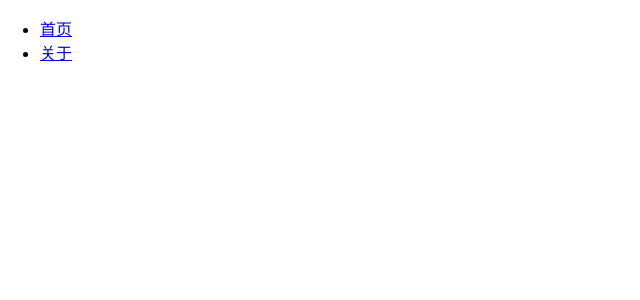
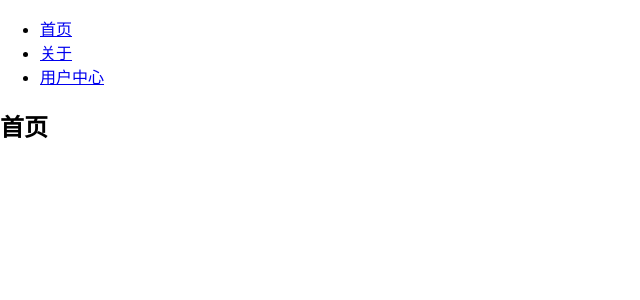
Before and after one commit to liwei511/react_practice, a React (Create React App) app: page / in a window 1280 px wide. Shown: the top 300 px of the page, without its empty margins (0-640 px from the left). Built offline with nearby package versions, Linux system fonts and the light colour scheme.

Commit message:
Router-Suspense-（Dom&Switch)

```diff
--- a/src/App.js
+++ b/src/App.js
@@ -1,28 +1,39 @@
 import './App.css';
-import React, {lazy, Component, Suspense} from 'react';
-import {BrowserRouter as Router, Link, Route, Switch } from 'react-router-dom';
+import React, { lazy, Component, Suspense } from 'react';
+import { BrowserRouter as Router, Link, Route, Switch } from 'react-router-dom';
 const Home = lazy(() => import('./routes/Home'))
 const About = lazy(() => import('./routes/About'))
+const User = lazy(() => import('./routes/user/User'))
+const Error = lazy(() => import('./routes/Error'))
 
 class App extends Component {
   render() {
     return (
+      // {/* 配置路由规则  exact表示精确匹配，防止匹配其他页面的时候匹配到/，也就是首页*/}
+      // {/* Switch表示如果匹配到了路由，就不再往下面匹配了，如果不写Switch，则一直会匹配到404页面 */}
+      <Router>
+        <Suspense fallback={<div>Loading...</div>}>
           <div>
             <ul>
               <li>
                 <Link to="/">首页</Link>
-            </li><li>
+              </li>
+              <li>
                 <Link to="/about">关于</Link>
               </li>
+              <li>
+                <Link to="/user">用户中心</Link>
+              </li>
             </ul>
-        <Router>
+          </div>
           <Switch>
-            <Suspense fallback={<div>Loading...</div>}></Suspense>
             <Route path="/" exact component={Home} />
             <Route path="/about" component={About} />
+            <Route path="/user" component={User} />
+            <Route component={Error}></Route>
           </Switch>
+        </Suspense>
       </Router>
-      </div>
     )
   }
 }
```
Lines whose indentation alone changed are shown as unchanged.
